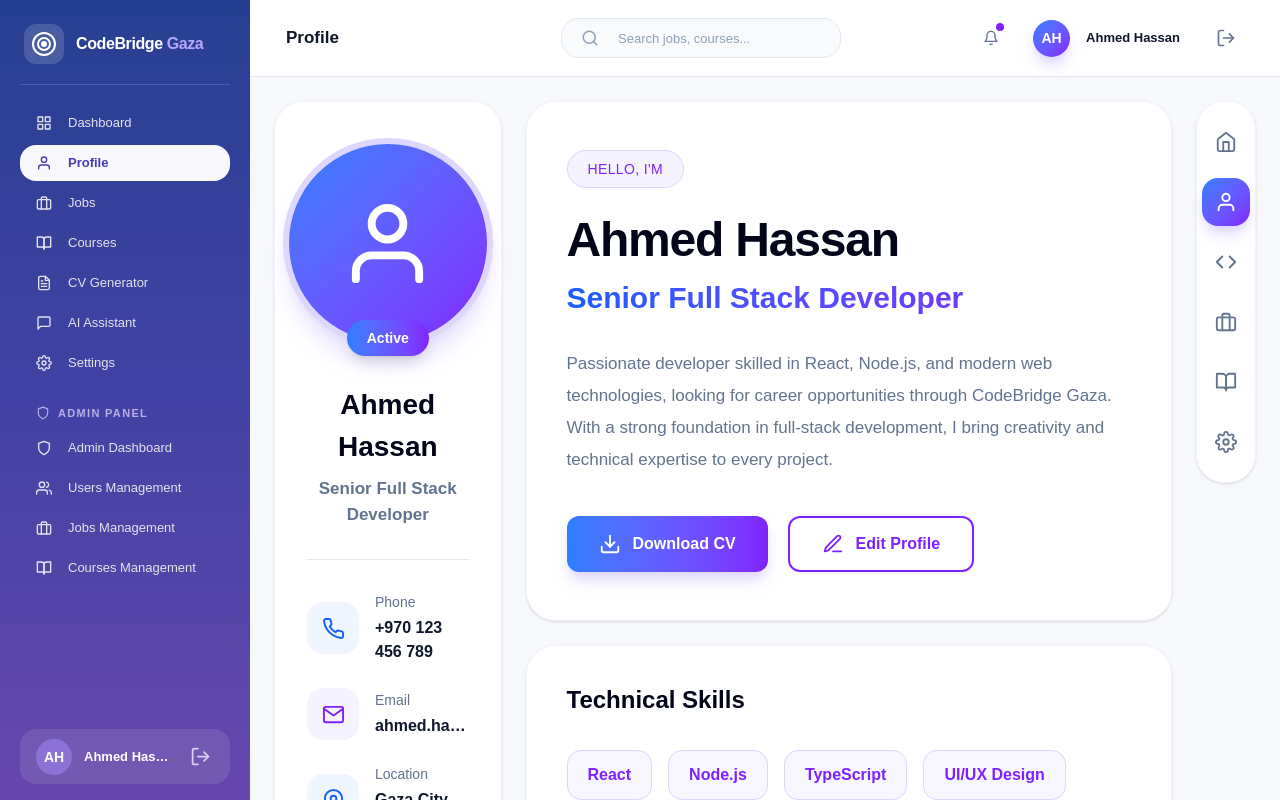
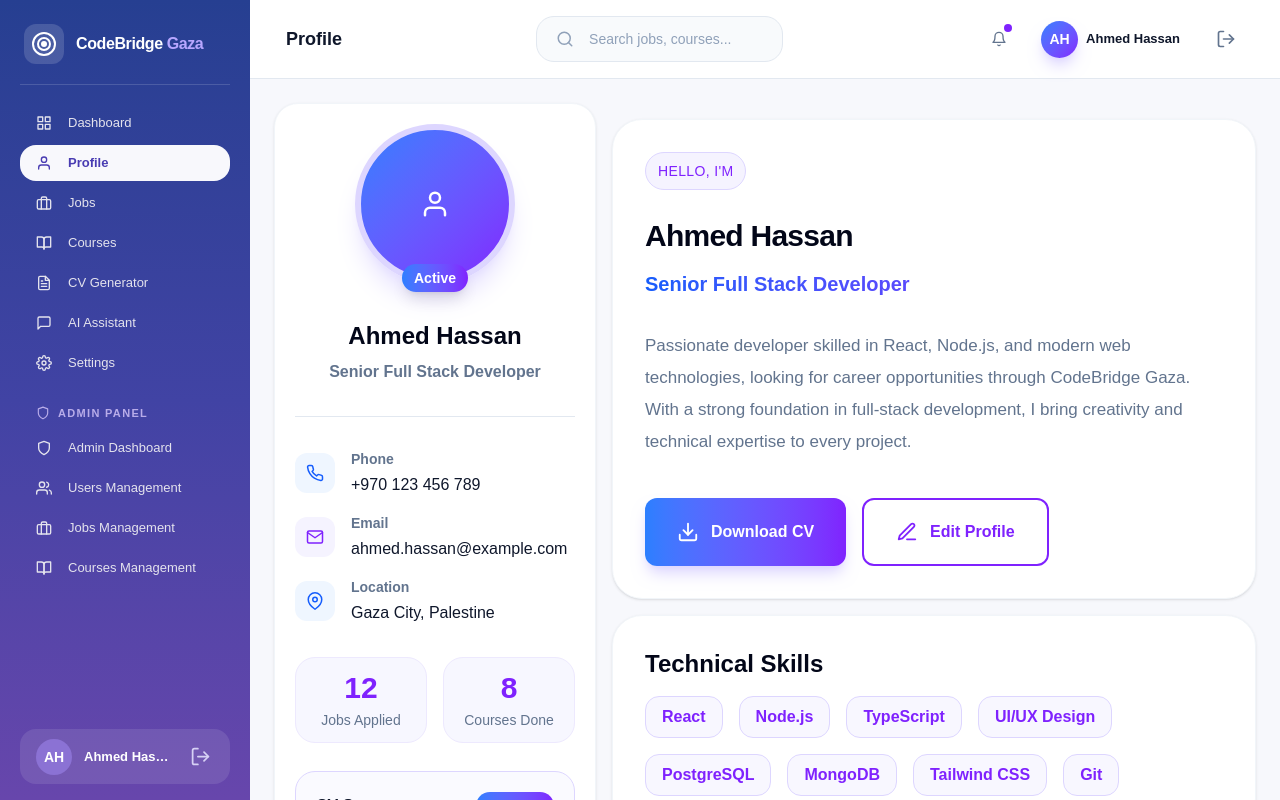
Before and after one commit to raghad-alakhras/code-bridge-gaza, a Next.js app: page /profile in a window 1280 px wide. Built offline with nearby package versions, Linux system fonts and the light colour scheme.

Commit message:
Profile Page

```diff
--- a/src/app/(dashboard)/_FixedCom/Sidebar/Sidebar.jsx
+++ b/src/app/(dashboard)/_FixedCom/Sidebar/Sidebar.jsx
@@ -91,7 +91,7 @@ export default function Sidebar() {
   };
 
   return (
-    <aside className="flex h-screen w-[250px] shrink-0 flex-col bg-gradient-to-b from-[#263F91] via-[#4143A4] to-[#6746AC] text-white">
+    <aside className="hidden md:flex h-screen w-[250px] shrink-0 flex-col bg-gradient-to-b from-[#263F91] via-[#4143A4] to-[#6746AC] text-white">
 
       {/* Scrollable Sidebar Content */}
       <div className="flex-1 overflow-y-auto px-5 pt-6 [scrollbar-width:none] [&::-webkit-scrollbar]:hidden">
--- a/src/app/(dashboard)/_FixedCom/Topbar/Topbar.jsx
+++ b/src/app/(dashboard)/_FixedCom/Topbar/Topbar.jsx
@@ -25,38 +25,38 @@ const pageTitles = {
 export default function Topbar() {
   const pathname = usePathname();
 
-  const pageTitle = pageTitles[pathname] || "Dashboard";
+  const pageTitle = pageTitles[pathname] || "User Dashboard";
 
   return (
-    <header className="flex py-4 shrink-0 items-center border-b border-slate-200 bg-white px-9">
+    <header className="flex items-center justify-between py-4 border-b border-slate-200 bg-white px-9">
 
       {/* Page Title */}
-      <div className="w-[275px] shrink-0">
-        <h1 className="text-[17px] font-extrabold text-slate-900">
+
+        <h1 className="text-lg font-extrabold text-slate-900">
           {pageTitle}
         </h1>
-      </div>
+
 
       {/* Search */}
-      <div className="flex flex-1">
-        <div className="relative w-full max-w-[575px]">
+      <div className="hidden md:flex">
+        <div className="relative max-w-md">
           <FiSearch className="absolute left-5 top-1/2 -translate-y-1/2 text-[18px] text-slate-400" />
 
           <input
             type="text"
             placeholder="Search jobs, courses..."
-            className="h-10 w-70 rounded-[18px] border border-slate-200 bg-slate-50 pl-14 pr-5 text-[13px] text-slate-700 outline-none transition placeholder:text-slate-400 focus:border-violet-300 focus:bg-white"
+            className="w-full p-3 rounded-[18px] border border-slate-200 bg-slate-50 pl-13 text-sm text-slate-700 outline-none transition placeholder:text-slate-400 focus:border-violet-300 focus:bg-white"
           />
         </div>
       </div>
 
       {/* Right Side */}
-      <div className="ml-auto flex items-center gap-5">
+      <div className="flex items-center gap-5">
 
-        {/* Notifications */}
+        {/* Notifications - Hidden on mobile and tablet */}
         <button
           type="button"
-          className="relative flex h-11 w-11 items-center justify-center rounded-full text-slate-500 transition hover:bg-slate-100"
+          className="relative hidden lg:flex h-11 w-11 items-center justify-center rounded-full text-slate-500 transition hover:bg-slate-100"
         >
           <FiBell className="text-[16px] " />
 
@@ -64,20 +64,20 @@ export default function Topbar() {
         </button>
 
         {/* User */}
-        <div className="flex items-center gap-4">
-          <div className="flex h-[37px] w-[37px] items-center justify-center rounded-full bg-gradient-to-br from-blue-500 to-violet-600 text-[14px] font-bold text-white shadow-lg shadow-violet-200">
+        <div className="flex items-center gap-2">
+          <div className="flex h-[37px] w-[37px] shrink-0 items-center justify-center rounded-full bg-gradient-to-br from-blue-500 to-violet-600 text-[14px] font-bold text-white shadow-lg shadow-violet-200">
             AH
           </div>
 
-          <p className="whitespace-nowrap text-[13px] font-bold text-slate-900">
+          <p className="hidden md:block whitespace-nowrap text-[13px] font-bold text-slate-900">
             Ahmed Hassan
           </p>
         </div>
 
-        {/* Logout */}
+        {/* Logout - Hidden on mobile and tablet */}
         <button
           type="button"
-          className="ml-2 flex h-9 w-9 items-center justify-center rounded-xl text-slate-500 transition hover:bg-slate-100 hover:text-violet-600"
+          className="hidden lg:flex ml-2 h-9 w-9 items-center justify-center rounded-xl text-slate-500 transition hover:bg-slate-100 hover:text-violet-600"
         >
           <FiLogOut className="text-[20px]" />
         </button>
--- a/src/app/(dashboard)/profile/_ProfileCom/ExperienceEducation/ExperienceEducation.jsx
+++ b/src/app/(dashboard)/profile/_ProfileCom/ExperienceEducation/ExperienceEducation.jsx
@@ -5,22 +5,22 @@ import {
 
 export default function ExperienceEducation() {
   return (
-    <section className="grid grid-cols-1 gap-6 md:grid-cols-2">
+    <section className="grid grid-cols-1 gap-5 md:grid-cols-2">
 
       {/* Experience */}
-      <div className="rounded-[28px] border border-slate-100 bg-white px-8 py-8 shadow-sm">
+      <div className="rounded-[28px] border border-slate-100 bg-white p-6 shadow-sm">
         <div className="flex items-start gap-4">
 
-          <div className="flex h-14 w-14 shrink-0 items-center justify-center rounded-2xl bg-blue-50 text-blue-600">
-            <FiBriefcase className="text-[26px]" />
+          <div className="flex size-13 shrink-0 items-center justify-center rounded-2xl bg-blue-50 text-blue-600">
+            <FiBriefcase className="text-2xl" />
           </div>
 
           <div>
-            <h3 className="text-[20px] font-extrabold text-slate-950">
+            <h3 className="text-xl font-bold text-slate-950">
               Experience
             </h3>
 
-            <p className="mt-1 text-[15px] font-medium text-slate-500">
+            <p className="mt-1 text-md lg:text-sm font-medium text-slate-500">
               5+ Years
             </p>
           </div>
@@ -33,19 +33,19 @@ export default function ExperienceEducation() {
       </div>
 
       {/* Education */}
-      <div className="rounded-[28px] border border-slate-100 bg-white px-8 py-8 shadow-sm">
+      <div className="rounded-[28px] border border-slate-100 bg-white p-6 shadow-sm">
         <div className="flex items-start gap-4">
 
-          <div className="flex h-14 w-14 shrink-0 items-center justify-center rounded-2xl bg-violet-50 text-violet-600">
-            <FiBookOpen className="text-[26px]" />
+          <div className="flex size-13 shrink-0 items-center justify-center rounded-2xl bg-violet-50 text-violet-600">
+            <FiBookOpen className="text-2xl" />
           </div>
 
           <div>
-            <h3 className="text-[20px] font-extrabold text-slate-950">
+            <h3 className="text-xl font-bold text-slate-950">
               Education
             </h3>
 
-            <p className="mt-1 text-[15px] font-medium text-slate-500">
+            <p className="mt-1 text-md lg:text-sm font-medium text-slate-500">
               BSc Computer Science
             </p>
           </div>
--- a/src/app/(dashboard)/profile/_ProfileCom/ProfileInfoCard/ProfileInfoCard.jsx
+++ b/src/app/(dashboard)/profile/_ProfileCom/ProfileInfoCard/ProfileInfoCard.jsx
@@ -7,26 +7,26 @@ import {
 
 export default function ProfileInfoCard() {
   return (
-    <section className="rounded-[30px] border border-slate-100 bg-white px-8 py-9 shadow-sm">
+    <section className="rounded-3xl border border-slate-100 bg-white p-5 shadow-sm">
 
       {/* Avatar */}
       <div className="flex flex-col items-center">
         <div className="relative">
-          <div className="flex h-[210px] w-[210px] items-center justify-center rounded-full border-[6px] border-violet-200 bg-gradient-to-br from-blue-500 to-violet-600 shadow-xl shadow-violet-200/70">
-            <FiUser className="text-[95px] text-white" />
+          <div className="flex size-40 items-center justify-center rounded-full border-[6px] border-violet-200 bg-gradient-to-br from-blue-500 to-violet-600 shadow-xl shadow-violet-200/70">
+            <FiUser className="text-3xl text-white" />
           </div>
 
-          <span className="absolute -bottom-2 left-1/2 -translate-x-1/2 rounded-full bg-gradient-to-r from-blue-500 to-violet-600 px-5 py-2 text-sm font-bold text-white shadow-lg">
+          <span className="absolute -bottom-2 left-1/2 -translate-x-1/2 rounded-full bg-gradient-to-r from-blue-500 to-violet-600 px-3 py-1 text-sm font-semibold text-white shadow-lg">
             Active
           </span>
         </div>
 
         {/* Name */}
-        <h2 className="mt-9 text-center text-[28px] font-extrabold text-slate-950">
+        <h2 className="mt-9 text-center text-2xl font-bold text-slate-950">
           Ahmed Hassan
         </h2>
 
-        <p className="mt-2 text-center text-[17px] font-semibold text-slate-500">
+        <p className="mt-2 text-center text-md font-semibold text-slate-500">
           Senior Full Stack Developer
         </p>
       </div>
@@ -34,51 +34,51 @@ export default function ProfileInfoCard() {
       <div className="my-8 h-px bg-slate-200" />
 
       {/* Contact Information */}
-      <div className="space-y-6">
+      <div className="space-y-4">
 
         <div className="flex items-center gap-4">
-          <div className="flex h-13 w-13 shrink-0 items-center justify-center rounded-2xl bg-blue-50 text-blue-600">
-            <FiPhone className="text-[23px]" />
+          <div className="flex size-10 shrink-0 items-center justify-center rounded-xl bg-blue-50 text-blue-600">
+            <FiPhone className="text-lg" />
           </div>
 
-          <div className="min-w-0">
-            <p className="text-sm font-medium text-slate-500">
+          <div className="">
+            <p className="text-sm font-semibold text-slate-500">
               Phone
             </p>
 
-            <p className="mt-1 font-semibold text-slate-900">
+            <p className="mt-1 text-md text-slate-900">
               +970 123 456 789
             </p>
           </div>
         </div>
 
         <div className="flex items-center gap-4">
-          <div className="flex h-13 w-13 shrink-0 items-center justify-center rounded-2xl bg-violet-50 text-violet-600">
-            <FiMail className="text-[23px]" />
+          <div className="flex size-10 shrink-0 items-center justify-center rounded-xl bg-violet-50 text-violet-600">
+            <FiMail className="text-lg" />
           </div>
 
-          <div className="min-w-0">
-            <p className="text-sm font-medium text-slate-500">
+          <div className="min-w-0 flex-1">
+            <p className="text-sm font-semibold text-slate-500">
               Email
             </p>
 
-            <p className="mt-1 truncate font-semibold text-slate-900">
+            <p className="mt-1 text-md text-slate-900 break-all">
               ahmed.hassan@example.com
             </p>
           </div>
         </div>
 
         <div className="flex items-center gap-4">
-          <div className="flex h-13 w-13 shrink-0 items-center justify-center rounded-2xl bg-blue-50 text-blue-600">
-            <FiMapPin className="text-[23px]" />
+          <div className="flex size-10 shrink-0 items-center justify-center rounded-xl bg-blue-50 text-blue-600">
+            <FiMapPin className="text-lg" />
           </div>
 
           <div>
-            <p className="text-sm font-medium text-slate-500">
+            <p className="text-sm font-semibold text-slate-500">
               Location
             </p>
 
-            <p className="mt-1 font-semibold text-slate-900">
+            <p className="mt-1 text-md text-slate-900">
               Gaza City, Palestine
             </p>
           </div>
@@ -87,8 +87,8 @@ export default function ProfileInfoCard() {
 
       {/* Statistics */}
       <div className="mt-8 grid grid-cols-2 gap-4">
-        <div className="rounded-[20px] border border-violet-100 bg-[#F7F7FF] px-4 py-5 text-center">
-          <p className="text-3xl font-extrabold text-violet-600">
+        <div className="rounded-[20px] border border-violet-100 bg-[#F7F7FF] p-3 text-center">
+          <p className="text-3xl font-bold text-violet-600">
             12
           </p>
 
@@ -97,8 +97,8 @@ export default function ProfileInfoCard() {
           </p>
         </div>
 
-        <div className="rounded-[20px] border border-violet-100 bg-[#F7F7FF] px-4 py-5 text-center">
-          <p className="text-3xl font-extrabold text-violet-600">
+        <div className="rounded-[20px] border border-violet-100 bg-[#F7F7FF] p-3 text-center">
+          <p className="text-3xl font-bold text-violet-600">
             8
           </p>
 
@@ -116,7 +116,7 @@ export default function ProfileInfoCard() {
             CV Status
           </p>
 
-          <span className="rounded-full bg-gradient-to-r from-blue-500 to-violet-600 px-4 py-1.5 text-xs font-bold text-white">
+          <span className="rounded-full bg-gradient-to-r from-blue-500 to-violet-600 px-2 py-1.5 text-xs font-bold text-white">
             Completed
           </span>
         </div>
--- a/src/app/(dashboard)/profile/_ProfileCom/ProfileIntro/ProfileIntro.jsx
+++ b/src/app/(dashboard)/profile/_ProfileCom/ProfileIntro/ProfileIntro.jsx
@@ -5,22 +5,22 @@ import {
 
 export default function ProfileIntro() {
   return (
-    <section className="rounded-[30px] border border-slate-100 bg-white px-10 py-12 shadow-sm">
+    <section className="rounded-[30px] border border-slate-100 bg-white p-8 shadow-sm">
 
       {/* Badge */}
-      <span className="inline-flex rounded-full border border-violet-200 bg-violet-50 px-5 py-2 text-sm font-medium uppercase tracking-wide text-violet-600">
+      <span className="inline-flex rounded-full border border-violet-200 bg-violet-50 px-3 py-2 text-sm font-medium uppercase tracking-wide text-violet-600">
         Hello, I'm
       </span>
 
       {/* Name */}
-      <h1 className="mt-7 text-4xl font-extrabold tracking-tight text-slate-950 md:text-5xl">
+      <h1 className="mt-7 text-2xl font-extrabold tracking-tight text-slate-950 md:text-3xl">
         Ahmed Hassan
       </h1>
 
       {/* Job Title */}
-      <h2 className="mt-4 bg-gradient-to-r from-blue-600 to-violet-600 bg-clip-text text-2xl font-bold text-transparent md:text-3xl">
+      <p className="mt-4 bg-gradient-to-r from-blue-600 to-violet-600 bg-clip-text text-xl font-bold text-transparent ">
         Senior Full Stack Developer
-      </h2>
+      </p>
 
       {/* Description */}
       <p className="mt-8 max-w-3xl text-[17px] font-medium leading-8 text-slate-500">
@@ -31,12 +31,12 @@ export default function ProfileIntro() {
       </p>
 
       {/* Actions */}
-      <div className="mt-10 flex flex-wrap gap-5">
+      <div className="mt-10 flex flex-wrap gap-4">
 
         {/* Download CV */}
         <button
           type="button"
-          className="inline-flex h-14 items-center justify-center gap-3 rounded-xl bg-gradient-to-r from-blue-500 to-violet-600 px-8 text-[16px] font-bold text-white shadow-lg shadow-violet-200 transition hover:scale-[1.02]"
+          className="inline-flex p-5 items-center justify-center gap-3 rounded-xl bg-gradient-to-r from-blue-500 to-violet-600 px-8 text-[16px] font-bold text-white shadow-lg shadow-violet-200 transition hover:scale-[1.02]"
         >
           <FiDownload className="text-[22px]" />
           Download CV
@@ -45,7 +45,7 @@ export default function ProfileIntro() {
         {/* Edit Profile */}
         <button
           type="button"
-          className="inline-flex h-14 items-center justify-center gap-3 rounded-xl border-2 border-violet-600 bg-white px-8 text-[16px] font-bold text-violet-600 transition hover:bg-violet-50"
+          className="inline-flex p-5 items-center justify-center gap-3 rounded-xl border-2 border-violet-600 bg-white px-8 text-[16px] font-bold text-violet-600 transition hover:bg-violet-50"
         >
           <FiEdit3 className="text-[22px]" />
           Edit Profile
--- a/src/app/(dashboard)/profile/_ProfileCom/ProfileQuickNav/ProfileQuickNav.jsx
+++ /dev/null
@@ -1,78 +0,0 @@
-"use client";
-
-import Link from "next/link";
-import { usePathname } from "next/navigation";
-
-import {
-  FiHome,
-  FiUser,
-  FiCode,
-  FiBriefcase,
-  FiBookOpen,
-  FiSettings,
-} from "react-icons/fi";
-
-const profileLinks = [
-  {
-    name: "Home",
-    href: "/dashboard",
-    icon: FiHome,
-  },
-  {
-    name: "Profile",
-    href: "/profile",
-    icon: FiUser,
-  },
-  {
-    name: "Skills",
-    href: "#skills",
-    icon: FiCode,
-  },
-  {
-    name: "Experience",
-    href: "#experience",
-    icon: FiBriefcase,
-  },
-  {
-    name: "Education",
-    href: "#education",
-    icon: FiBookOpen,
-  },
-  {
-    name: "Settings",
-    href: "/settings",
-    icon: FiSettings,
-  },
-];
-
-export default function ProfileQuickNav() {
-  const pathname = usePathname();
-
-  return (
-    <aside className="sticky top-6">
-      <div className="flex flex-col items-center gap-3 rounded-[28px] border border-slate-100 bg-white px-3 py-4 shadow-sm">
-        {profileLinks.map((item) => {
-          const Icon = item.icon;
-
-          const active =
-            item.href === "/profile" && pathname === "/profile";
-
-          return (
-            <Link
-              key={item.name}
-              href={item.href}
-              title={item.name}
-              className={`group flex h-12 w-12 items-center justify-center rounded-2xl transition-all duration-200 ${
-                active
-                  ? "bg-gradient-to-br from-blue-500 to-violet-600 text-white shadow-lg shadow-violet-200"
-                  : "text-slate-500 hover:bg-violet-50 hover:text-violet-600"
-              }`}
-            >
-              <Icon className="text-[22px]" />
-            </Link>
-          );
-        })}
-      </div>
-    </aside>
-  );
-}
--- a/src/app/(dashboard)/profile/_ProfileCom/SocialLinks/SocialLinks.jsx
+++ b/src/app/(dashboard)/profile/_ProfileCom/SocialLinks/SocialLinks.jsx
@@ -31,9 +31,9 @@ const socialLinks = [
 
 export default function SocialLinks() {
   return (
-    <section className="rounded-[30px] border border-slate-100 bg-white px-10 py-9 shadow-sm">
+    <section className="rounded-[30px] border border-slate-100 bg-white p-8 shadow-sm">
 
-      <h2 className="text-[24px] font-extrabold text-slate-950">
+      <h2 className="text-2xl font-bold text-slate-950">
         Follow Me
       </h2>
 
@@ -46,9 +46,9 @@ export default function SocialLinks() {
               key={social.name}
               href={social.href}
               aria-label={social.name}
-              className="flex h-[72px] w-[72px] items-center justify-center rounded-[18px] border border-violet-200 bg-[#FAF9FF] text-slate-500 transition-all duration-200 hover:border-violet-300 hover:bg-violet-50 hover:text-violet-600 hover:-translate-y-1"
+              className="flex size-13 items-center justify-center rounded-full border border-violet-200 bg-[#FAF9FF] text-slate-500 transition-all duration-200 hover:border-violet-300 hover:bg-violet-50 hover:text-violet-600 hover:-translate-y-1"
             >
-              <Icon className="text-[30px]" />
+              <Icon className="text-2xl" />
             </Link>
           );
         })}
--- a/src/app/(dashboard)/profile/_ProfileCom/TechnicalSkills/TechnicalSkills.jsx
+++ b/src/app/(dashboard)/profile/_ProfileCom/TechnicalSkills/TechnicalSkills.jsx
@@ -11,17 +11,17 @@ const skills = [
 
 export default function TechnicalSkills() {
   return (
-    <section className="rounded-[30px] border border-slate-100 bg-white px-10 py-9 shadow-sm">
+    <section className="rounded-[30px] border border-slate-100 bg-white p-8 shadow-sm">
 
-      <h2 className="text-[24px] font-extrabold text-slate-950">
+      <h2 className="text-2xl font-bold text-slate-950">
         Technical Skills
       </h2>
 
-      <div className="mt-8 flex flex-wrap gap-4">
+      <div className="mt-4 flex flex-wrap gap-4">
         {skills.map((skill) => (
           <span
             key={skill}
-            className="rounded-[14px] border border-violet-200 bg-[#F8F7FF] px-5 py-3 text-[16px] font-semibold text-violet-600 transition hover:border-violet-300 hover:bg-violet-50"
+            className="rounded-[14px] border border-violet-200 bg-[#F8F7FF] px-4 py-2 text-[16px] font-semibold text-violet-600 transition hover:border-violet-300 hover:bg-violet-50"
           >
             {skill}
           </span>
--- a/src/app/(dashboard)/profile/page.jsx
+++ b/src/app/(dashboard)/profile/page.jsx
@@ -3,20 +3,20 @@ import ProfileIntro from "./_ProfileCom/ProfileIntro/ProfileIntro";
 import TechnicalSkills from "./_ProfileCom/TechnicalSkills/TechnicalSkills";
 import SocialLinks from "./_ProfileCom/SocialLinks/SocialLinks";
 import ExperienceEducation from "./_ProfileCom/ExperienceEducation/ExperienceEducation";
-import ProfileQuickNav from "./_ProfileCom/ProfileQuickNav/ProfileQuickNav";
+
 
 export default function ProfilePage() {
   return (
-    <div className="p-6">
-      <div className="grid grid-cols-1 items-start gap-6 xl:grid-cols-12">
+    <div className="p-3 md:p-6">
+      <div className=" lg:flex gap-4">
 
         {/* Left Profile Card */}
-        <div className="xl:col-span-3">
+        <div className="lg:w-1/3">
           <ProfileInfoCard />
         </div>
 
         {/* Main Profile Content */}
-        <div className="space-y-6 xl:col-span-8">
+        <div className="*:mt-4 mt-6 lg:mt-0 lg:w-2/3">
           <ProfileIntro />
 
           <div id="skills">
@@ -30,10 +30,7 @@ export default function ProfilePage() {
           </div>
         </div>
 
-        {/* Right Quick Navigation */}
-        <div className="hidden xl:col-span-1 xl:block">
-          <ProfileQuickNav />
-        </div>
+
 
       </div>
     </div>
```
